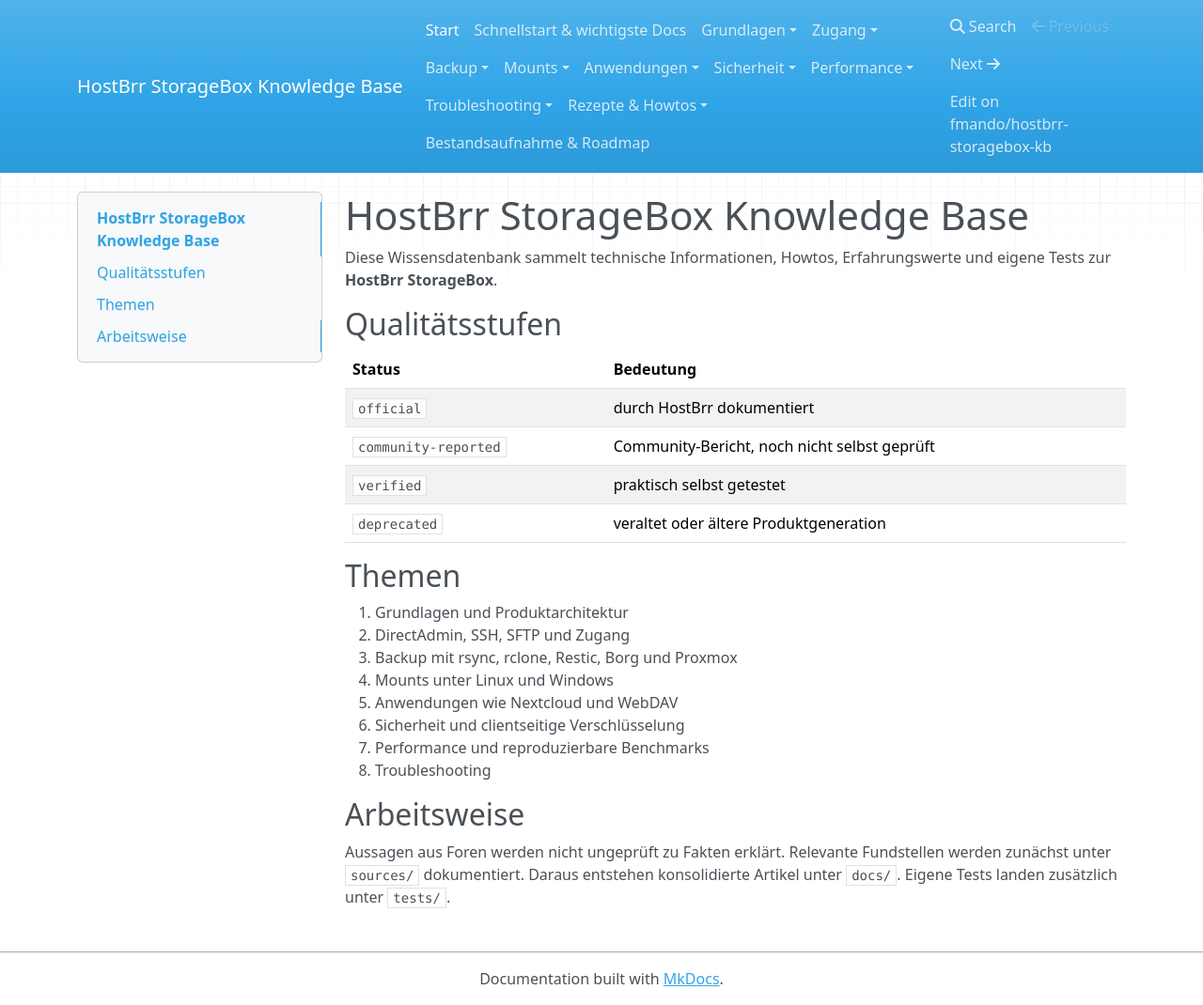
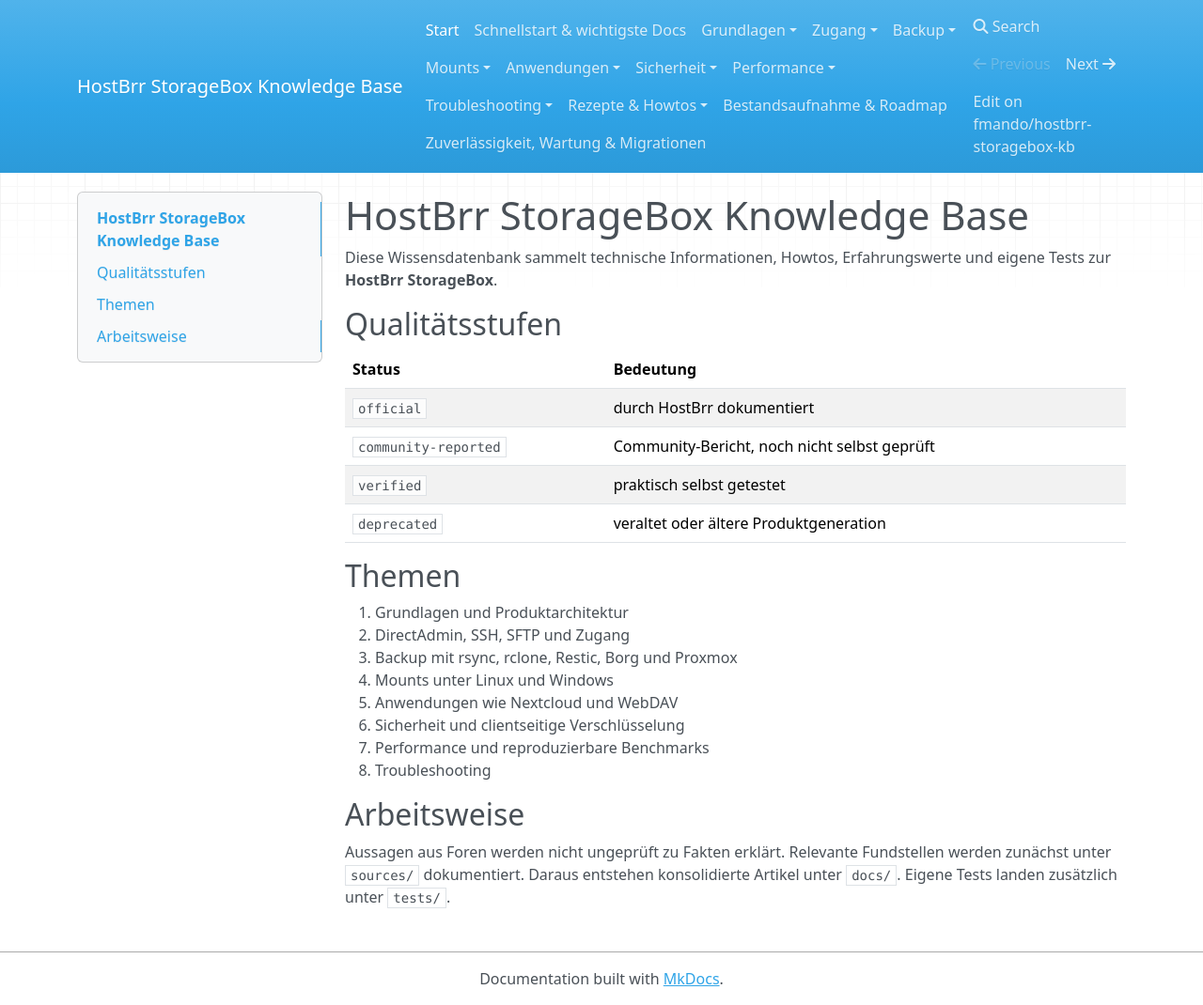
Before and after one commit to fmando/hostbrr-storagebox-kb, an MkDocs documentation site: the page built from docs/index.md, in a window 1280 px wide and 1070 px high. Shown: the whole window at 94% size. Built offline with MkDocs 1.6.1, drawn with Linux system fonts in a browser that asks for light colours; nearby versions of some CDN libraries.

Commit message:
Add reliability section to navigation

```diff
--- a/mkdocs.yml
+++ b/mkdocs.yml
@@ -89,6 +89,7 @@
       - Wiederherstellung:
           - Disaster Recovery: 09-rezepte/disaster-recovery.md
   - Bestandsaufnahme & Roadmap: 10-bestandsaufnahme.md
+  - Zuverlässigkeit, Wartung & Migrationen: 11-zuverlaessigkeit.md
 
 markdown_extensions:
   - tables
```
